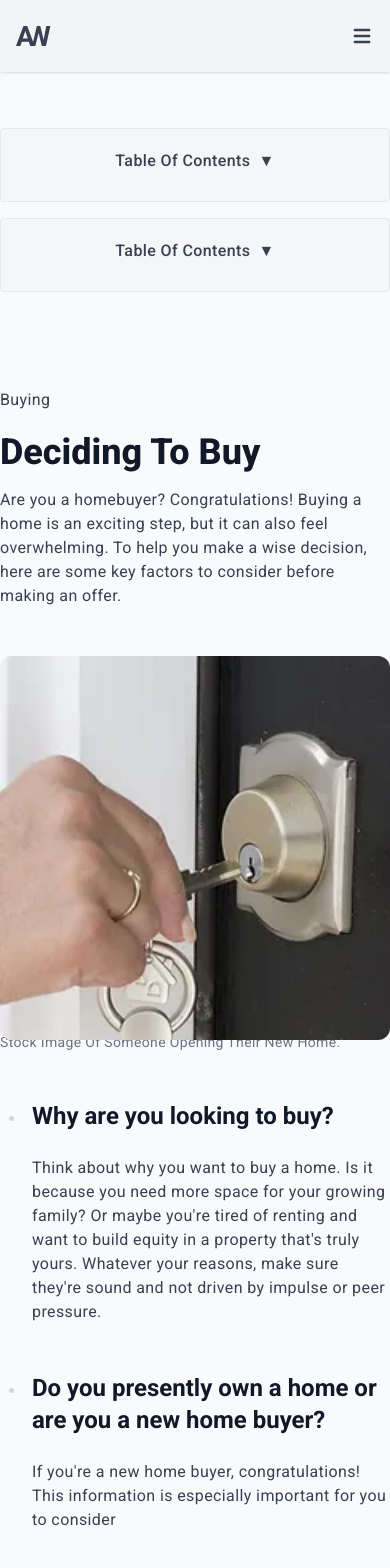
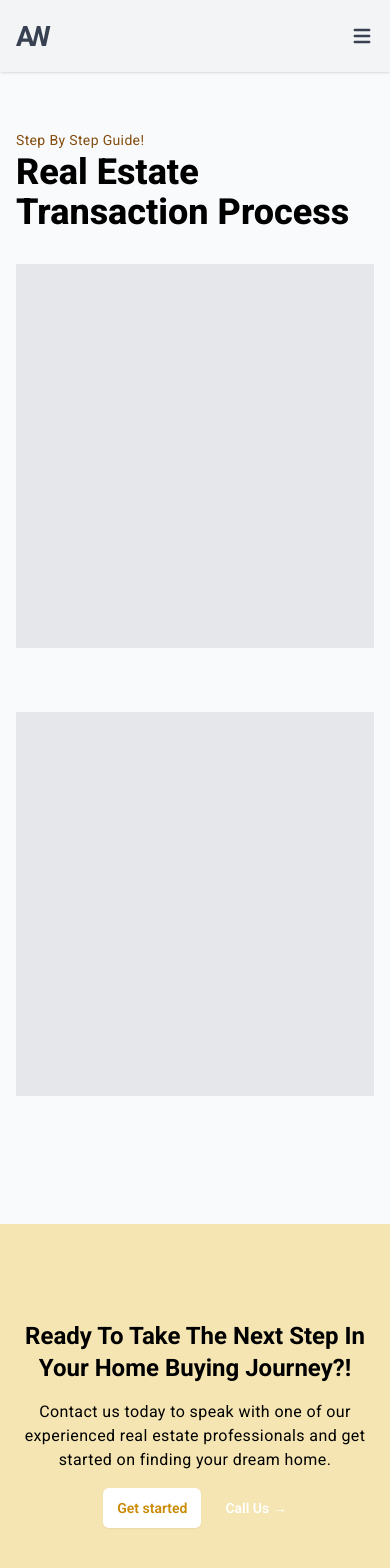
Before and after one commit to iamwillcode/agentwebb, a Next.js app: page /transactions in a window 390 px wide. Shown: the top 1568 px of the page. Built offline with nearby package versions, Linux system fonts and the light colour scheme.

Commit message:
created a page to allow users to view buying or selling process

```diff
--- a/pages/transactions.tsx
+++ b/pages/transactions.tsx
@@ -5,6 +5,7 @@ import TableOfContents from "@/components/TableOfContents";
 import CallToAction from "@/components/CallToAction";
 import Image from "next/image";
 import { decidingToBuy, decidingToSell } from "@/lib/data";
+import Link from "next/link";
 
 export default function ProgramSlug() {
   return (
@@ -13,187 +14,18 @@ export default function ProgramSlug() {
         <title>Program</title>
       </Head>
       <Header />
-      <main className="py-32">
-        <div className="container flex flex-col gap-16 mx-auto lg:flex-row">
-          <div className="w-full space-y-4 lg:w-2/4">
-            <TableOfContents programs={decidingToBuy} />
-            <TableOfContents programs={decidingToSell} />
-          </div>
-          <div className="col-span-3">
-            <ContentCentered />
-          </div>
-        </div>
+      <main className="container p-4 py-32 mx-auto space-y-8">
+        <section className="">
+          <p className="text-yellow-800 body-medium">Step By Step Guide!</p>
+          <h1 className="display-small">Real Estate Transaction Process</h1>
+        </section>
+        <section className="grid grid-cols-1 gap-16 md:grid-cols-2">
+          <Link href="/transactions/buying/" className="w-full transition-all bg-gray-200 h-96 hover:opacity-80 hover:cursor-pointer">&nbsp;</Link>
+          <Link href="/transactions/selling/" className="w-full transition-all bg-gray-200 h-96 hover:opacity-80 hover:cursor-pointer">&nbsp;</Link>
+        </section>
       </main>
       <CallToAction Headline="Ready to take the next step in your home buying journey?!" Supporting="Contact us today to speak with one of our experienced real estate professionals and get started on finding your dream home." />
       <Footer />
     </>
   );
 }
-
-
-// A Link
-function ContentCentered() {
-  return (
-    <div className="my-8 prose max-w-max lg:my-0 ">
-      <div className="space-y-4 text-base leading-7 text-gray-700">
-        <p className="">
-          Buying
-        </p>
-        <h1>
-          Deciding To Buy
-        </h1>
-        <p>
-          Are you a homebuyer? Congratulations! Buying a home is an exciting
-          step, but it can also feel overwhelming. To help you make a wise
-          decision, here are some key factors to consider before making an
-          offer.
-        </p>
-        <figure className="space-y-6">
-          <div className="relative w-full h-96 aspect-video">
-            <Image
-              fill
-              quality={70}
-              className="object-cover object-center rounded-xl bg-gray-50"
-              src="/media/deciding-to-buy.webp"
-              alt=""
-            />
-          </div>
-          <figcaption className="text-gray-500 body-medium gap-x-2">
-            Stock Image Of Someone Opening Their New Home.
-          </figcaption>
-        </figure>
-        <ul className="space-y-6">
-          <li className="space-y-1">
-            <h2>
-              Why are you looking to buy?
-            </h2>
-            <p>
-              Think about why you want to buy a home. Is it because you need
-              more space for your growing family? Or maybe you&#39;re tired of
-              renting and want to build equity in a property that&#39;s truly yours.
-              Whatever your reasons, make sure they&#39;re sound and not driven by
-              impulse or peer pressure.
-            </p>
-          </li>
-          <li className="space-y-1">
-            <h2>
-              Do you presently own a home or are you a new home buyer?
-            </h2>
-            <p>
-              If you&#39;re a new home buyer, congratulations! This information is
-              especially important for you to consider
-            </p>
-          </li>
-          <li className="space-y-1">
-            <h2>
-              Is your financial house in order?
-            </h2>
-            <p>
-              Buying a home is a big investment, and you want to make sure
-              you&#39;re financially prepared for it. Ideally, you should have at
-              least 10% of the purchase price saved for a down payment, as well
-              as enough money to cover closing costs, moving expenses, and any
-              unexpected repairs that may come up. Be sure to also consider your
-              ongoing expenses, such as mortgage payments, property taxes, and
-              utilities
-            </p>
-          </li>
-          <li className="space-y-1">
-            <h2>
-              There&#39;s a big initial investment involved.
-            </h2>
-            <p>
-              Buying a home requires a significant upfront investment, including
-              the down payment, closing costs, and other fees. Make sure you
-              have enough money saved up to cover these expenses.
-            </p>
-          </li>
-          <li className="space-y-1">
-            <h2>
-              Can you handle the debt?
-            </h2>
-            <p>
-              Taking on a mortgage is a big responsibility, and you&#39;ll want to
-              make sure you can comfortably afford your monthly payments.
-              Consider your income, expenses, and other debts to determine if
-              you&#39;re ready to take on a mortgage.
-            </p>
-          </li>
-          <li className="space-y-1">
-            <h2>
-              How&#39;s your credit rating?
-            </h2>
-            <p>
-              Your credit score will play a big role in determining whether you
-              qualify for a mortgage and what interest rate you&#39;ll receive. If
-              your credit score is low, work on improving it before applying for
-              a mortgage.
-            </p>
-          </li>
-          <li className="space-y-1">
-            <h2>
-              Are you better off renting?
-            </h2>
-            <p>
-              Owning a home can be a great investment, but it&#39;s not for
-              everyone. Consider your lifestyle and future plans to determine if
-              renting or owning makes more sense for you.
-            </p>
-          </li>
-          <li className="space-y-1">
-            <h2>
-              Will you be sticking around for a while?
-            </h2>
-            <p>
-              Buying a home is a long-term commitment, and you&#39;ll want to make
-              sure you plan to stay put for at least a few years. Otherwise, you
-              may not recoup your initial investment in the form of home equity.
-            </p>
-          </li>
-          <li className="space-y-1">
-            <h2>
-              Buying decreases ease of mobility?
-            </h2>
-            <p>
-              Once you own a home, it&#39;s harder to pick up and move whenever you
-              want. Consider your future plans and whether owning a home will
-              fit in with them.
-            </p>
-          </li>
-          <li className="space-y-1">
-            <h2>
-              What is the cost of ownership?
-            </h2>
-            <p>
-              In addition to mortgage payments, owning a home comes with ongoing
-              expenses such as property taxes, utilities, and maintenance. Make
-              sure you have a realistic understanding of these costs before
-              buying.
-            </p>
-          </li>
-          <li className="space-y-1">
-            <h2>
-              And what are the hidden expenses?
-            </h2>
-            <p>
-              Homeownership also comes with unexpected expenses, such as
-              repairs, maintenance, and natural disasters that may not be
-              covered by insurance. Make sure you have a plan for handling these
-              expenses.
-            </p>
-          </li>
-          <li className="space-y-1">
-            <h2>
-              What&#39;s happening in your market?
-            </h2>
-            <p>
-              Finally, make sure you understand the local real estate market and
-              whether prices are trending up or down. This can help you make a
-              more informed decision about when and where to buy.
-            </p>
-          </li>
-        </ul>
-      </div>
-    </div>
-  );
-}
```
